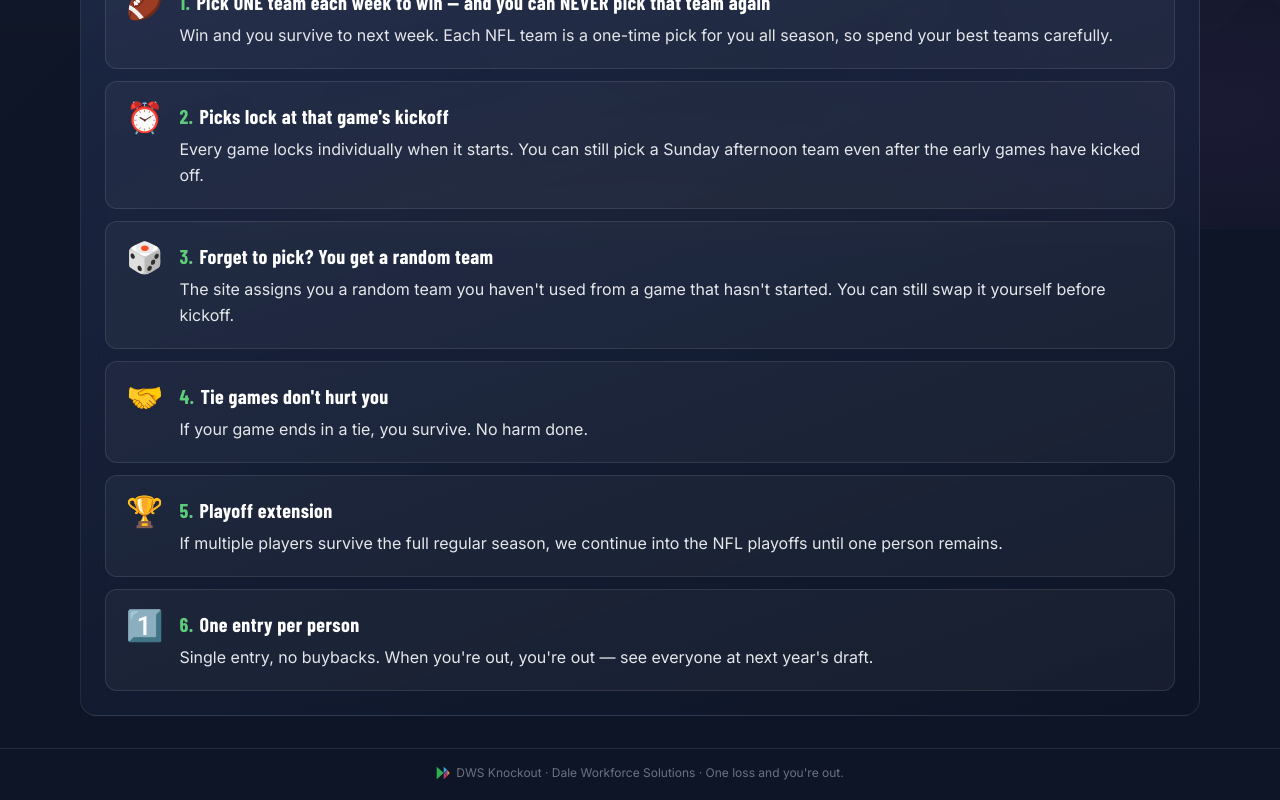
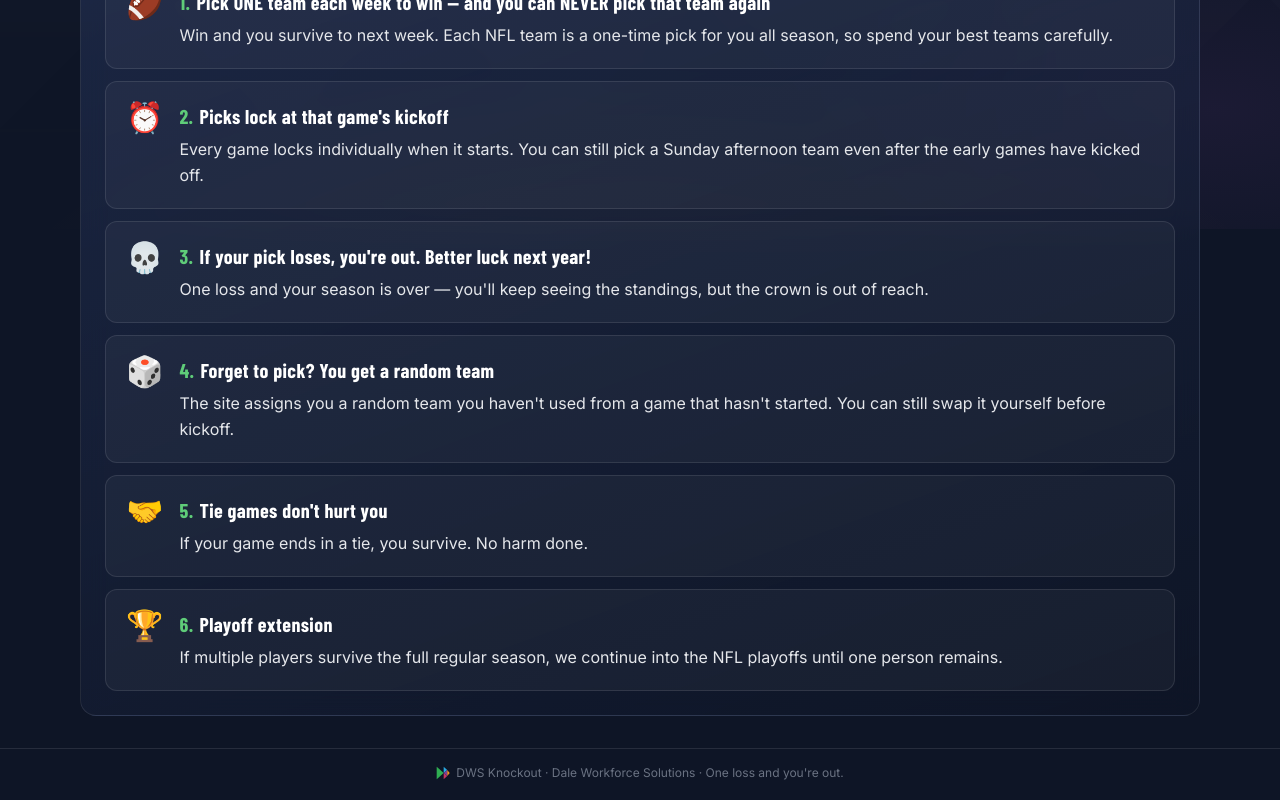
Before and after one commit to Chilldebrand/DWSKnockout, a React (Vite) app: page / in a window 1280 px wide. Shown: the part 571-1371 px from the top of the page. Built offline with nearby package versions, Linux system fonts and the light colour scheme; no server answers; the database is empty; a web font is replaced by a local one.

Commit message:
Rules: elimination rule becomes number 3

```diff
--- a/src/pages/Dashboard.jsx
+++ b/src/pages/Dashboard.jsx
@@ -154,6 +154,11 @@ const RULES = [
     text: 'Every game locks individually when it starts. You can still pick a Sunday afternoon team even after the early games have kicked off.',
   },
   {
+    icon: '💀',
+    title: 'If your pick loses, you\'re out. Better luck next year!',
+    text: 'One loss and your season is over — you\'ll keep seeing the standings, but the crown is out of reach.',
+  },
+  {
     icon: '🎲',
     title: 'Forget to pick? You get a random team',
     text: 'The site assigns you a random team you haven\'t used from a game that hasn\'t started. You can still swap it yourself before kickoff.',
@@ -167,11 +172,6 @@ const RULES = [
     icon: '🏆',
     title: 'Playoff extension',
     text: 'If multiple players survive the full regular season, we continue into the NFL playoffs until one person remains.',
-  },
-  {
-    icon: '1️⃣',
-    title: 'One entry per person',
-    text: 'Single entry, no buybacks. When you\'re out, you\'re out — see everyone at next year\'s draft.',
   },
 ]
 
```
